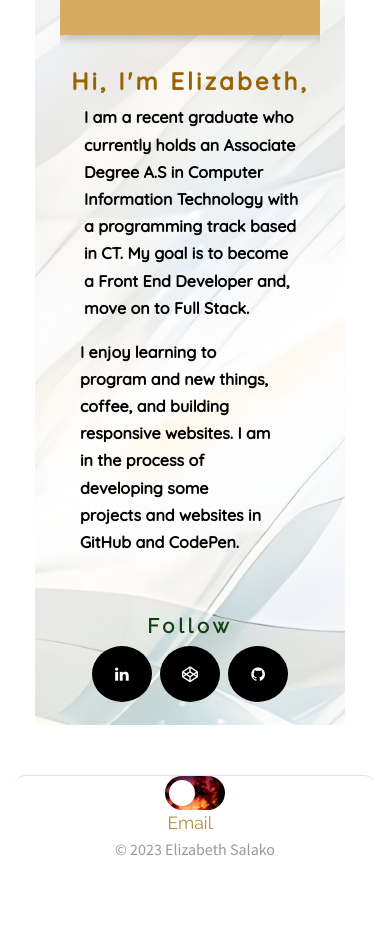
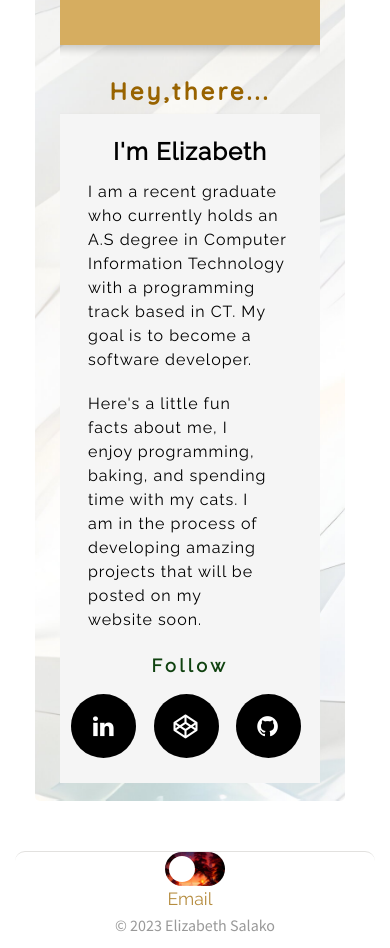
Before and after one commit to LizCodeStories/ElizabethSalako, a plain HTML site: page index.html in a window 390 px wide. Shown: the part 539-1487 px from the top of the page. Before the commit the page ends 1410 px from the top, so only its background shows below. Drawn offline with nearby package versions, Linux system fonts and the light colour scheme; a web font is replaced by a local one.

Commit message:
Add files via upload

```diff
--- a/Elizabeth-Salako.css
+++ b/Elizabeth-Salako.css
@@ -85,16 +85,25 @@ header {
 	width: auto;
 	display: grid;
 	border-bottom: 1px solid #E2E1DF;
-	border-radius: 10px;
 }
 
 .nav-branding {
 	font-size: 1.3rem;
 	color: #122620;
+	display: inline-block;
+	padding: 5px 10px;
+	background-color: #ffffff;
+	color: #122620;
+	border-radius: 8px;
+	text-decoration: none;
+	transition: all 0.3s ease;
+
 }
 
 .nav-branding:hover {
-	color: #B68D40;
+	color: #000000;
+	background-color: #E2E1DF;
+	transform: scale(1.05);
 }
 
 li {
@@ -103,7 +112,29 @@ li {
 
 .nav-item {
 	list-style: none;
+	position: relative;
 }
+
+.nav-item::before {
+	content: "";
+	position: absolute;
+	bottom: 0;
+	left: 0;
+	width: 100%;
+	height: 2px;
+	background-color: transparent;
+	transition: background-color 0.3s ease-in-out;
+  }
+
+  .nav-item:hover::before {
+	background-color: green;
+  }
+
+  .nav-item.active::before {
+	background-color: gold;
+  }
+
+
 
 .navbar {
 	display: flex;
@@ -174,7 +205,10 @@ a:hover {
 	margin-bottom: 1%;
 	margin-left: 2%;
 	margin-right: 5%;
+
 }
+
+
 
 
 /* Img Home Page */
@@ -264,6 +298,7 @@ a:hover {
 	background-repeat: no-repeat;
 	background-size: cover;
   	background-position: center;
+
 }
 
 .Hero:before {
@@ -296,6 +331,7 @@ a:hover {
 	align-items: center;
 	justify-content: space-around;
 	font-family: 'Raleway', sans-serif;
+	letter-spacing: 1px;
   }
 
   .facts {
@@ -304,36 +340,42 @@ a:hover {
 	display: flex;
 	align-items: center;
 	justify-content: space-around;
-	font-family: 'Quicksand', sans-serif;
-	z-index: 10;
-	font-weight: 600;
+	letter-spacing: 1px;
 }
 
 .follow {
 	font-family: 'Raleway', sans-serif;
 	color: #104210;
 	letter-spacing: 0.2em;
-	font-weight: bold;
-	font-size: 1.5rem;
 	margin-top: 10%;
-	font-weight: 800;
+	position: relative;
+  	display: inline-block;
+  	font-size: 18px;
+  	font-weight: bold;
+  	transition: all 0.3s ease;
   }
 
-  .follow2 {
-	text-align: center;
-	font-family: 'Raleway', sans-serif;
-	color: #104210;
-	letter-spacing: 0.1em;
-	font-weight: bold;
-	font-size: 1.6rem;
-	margin-top: 5%;
+  .follow::after {
+	content: '';
+	position: absolute;
+	bottom: -5px;
+	left: 0;
+	width: 100%;
+	height: 2px;
+	background-color: #B68D40;
+	transform: scaleX(0);
+	transform-origin: left center;
+	transition: transform 0.3s ease;
   }
 
-  .follow2-button {
-	text-align: center;
-	justify-content: center;
-  	align-items: center;
+  .follow:hover {
+	color: #B68D40;
   }
+
+  .follow:hover::after {
+	transform: scaleX(1);
+  }
+
 
   /* Social Media Buttons */
 
@@ -344,7 +386,8 @@ a:hover {
 	display: flex;
 	padding: 20px;
   	font-size: 60px;
- 	width: 60px;
+ 	width: 65px;
+	height: auto;
   	text-align: center;
   	text-decoration: none;
  	margin: 5px 2px;
@@ -361,7 +404,8 @@ a:hover {
 	display: flex;
 	padding: 20px;
   	font-size: 60px;
- 	width: 60px;
+ 	width: 65px;
+	height: auto;
   	text-align: center;
   	text-decoration: none;
  	margin: 5px 2px;
@@ -373,11 +417,11 @@ a:hover {
 
 .fa-github {
 	background: #000000;
-	color: white;
 	display: flex;
 	padding: 20px;
   	font-size: 60px;
- 	width: 60px;
+ 	width: 65px;
+	height: auto;
   	text-align: center;
   	text-decoration: none;
  	margin: 5px 2px;
@@ -458,6 +502,8 @@ border-radius: 5px;
 	text-align: center;
 	display: block;
 	font-size: 1.3rem;
+	margin-top: 1%;
+	margin-bottom: 5%;
 }
 
 /* Resume Section */
@@ -827,15 +873,32 @@ footer {
   }
 
   .dark-mode .follow{
-	color: #ffbf45;
+	color: #fff;
   }
 
   .dark-mode .Skills {
 	color: #ffbf45;
   }
 
+  .dark-mode .intro-card {
+	background-color: #a3a3ae;
+  }
 
+  .dark-mode .intro-card p {
+	color: #fff;
+  }
 
+  .dark-mode .intro-card h2 {
+	color: #fff;
+  }
+
+ .dark-mode .nav-branding {
+	color: #ffbf45;
+	background-color: #444551;
+  }
+
+  .dark-mode .nav-link {
+ }
   /* Styles for the switch toggle button */
   .switch {
 	position: relative;
@@ -942,7 +1005,7 @@ footer {
 		border-radius: 5px;
 		padding: 5%;
 		background-size: cover;
-  	background-position: center;
+  		background-position: center;
 	}
 
 	 .Avatar-Me {
@@ -951,6 +1014,15 @@ footer {
 
 
 	.main {
+		display: flex;
+		flex-direction: column;
+		justify-content: center;
+		max-width: auto;
+		overflow-y: hidden;
+		overflow-x: hidden;
+	  }
+
+	  .intro-card {
 		display: flex;
 		flex-direction: column;
 		justify-content: center;
@@ -988,6 +1060,7 @@ footer {
 		padding-right: 4rem;
 		display: flex;
 		flex-direction: column;
+		border-radius: 5px;
 	}
 
 	.one-project {
@@ -1063,6 +1136,11 @@ text-shadow: 7px #D6AD60;
 	font-size: 1.4rem;
 	color: #122620;
 }
+.nav-branding:hover {
+	color: #000000;
+	background-color: #E2E1DF;
+	transform: scale(1.05);
+}
 }
 
 
@@ -1097,6 +1175,35 @@ text-shadow: 7px #D6AD60;
 			display: block;
 			font-size: 1rem;
 		}
+
+
+		.follow::after {
+			content: '';
+			position: absolute;
+			bottom: -5px;
+			left: 0;
+			width: 10%;
+			height: 2px;
+			background-color: #B68D40;
+			transform: scaleX(0);
+			transform-origin: left center;
+			transition: transform 0.3s ease;
+		  }
+
+		  .follow:hover {
+			color: #B68D40;
+		  }
+
+		  .follow:hover::after {
+			transform: scaleX(1);
+		  }
+
+
+		  .follow2-button {
+			text-align: center;
+			justify-content: center;
+			  align-items: center;
+		  }
 
 		.follow2 {
 			font-size: 1.3rem;
@@ -1176,7 +1283,7 @@ text-shadow: 7px #D6AD60;
 		.facts {
 			display: flex;
 		  	flex-direction: column;
-			font-size: 16px;
+
 			width: auto;
 			text-align: left;
 			padding: 30%;
@@ -1188,6 +1295,29 @@ text-shadow: 7px #D6AD60;
 			overflow-x: hidden;
 
 		}
+
+		.intro-card p {
+			font-size: 14px;
+			line-height: 1.4;
+		  }
+
+		  .goal-text {
+			font-size: 14px;
+			line-height: 1.4;
+			display: flex;
+		  	flex-direction: column;
+
+			width: auto;
+			text-align: left;
+			padding: 30%;
+			padding-top: 0;
+			padding-bottom: 0;
+			margin: 0% 0% 0% 0%;
+			margin-top: 0;
+			line-height: 1.7em;
+			overflow-x: hidden;
+		  }
+
 		.follow {
 			font-size: 20px;
 			text-align: center;
@@ -1216,3 +1346,143 @@ text-shadow: 7px #D6AD60;
 			}
 		}
 	}
+
+
+/* Loading Screen*/
+#loading-screen {
+	position: fixed;
+	top: 0;
+	left: 0;
+	width: 100%;
+	height: 100%;
+	background-image: url("IMG_0879.JPG");
+	display: flex;
+	justify-content: center;
+	align-items: center;
+	z-index: 9999;
+  }
+
+  .loader {
+	border: 8px solid #f3f3f3; /* Light gray border */
+	border-top: 8px solid #B68D40; /* Blue border */
+	border-radius: 50%;
+	width: 60px;
+	height: 60px;
+	animation: spin 1s linear infinite; /* Add a CSS animation */
+  }
+
+  @keyframes spin {
+	0% { transform: rotate(0deg); }
+	100% { transform: rotate(360deg); }
+  }
+
+
+  .intro-card {
+	background-color: #f5f5f5;
+	border-radius: 8px;
+	padding: 20px;
+	box-shadow: 0 2px 4px rgba(0, 0, 0, 0.1);
+}
+
+.intro-card h2 {
+  font-size: 24px;
+  margin-bottom: 10px;
+}
+
+.intro-card p {
+  font-size: 16px;
+  line-height: 1.5;
+}
+
+.intro-card .facts {
+  margin-top: 20px;
+}
+
+.intro-card .follow {
+  font-size: 18px;
+  margin-top: 20px;
+}
+
+.intro-card .social-icons {
+  margin-top: 10px;
+}
+
+.intro-card .social-icons a {
+  margin-right: 10px;
+  color: #333;
+  font-size: 24px;
+  transition: color 0.3s ease;
+}
+
+.intro-card .social-icons a:hover {
+  color: #B68D40;
+}
+
+/*Intro*/
+
+.intro-card {
+	background-color: #f5f5f5;
+	border-radius: 8px;
+	padding: 20px;
+	box-shadow: 0 2px 4px rgba(0, 0, 0, 0.1);
+  }
+
+  .intro-card h2 {
+	font-size: 24px;
+	margin-bottom: 10px;
+  }
+
+
+  .intro-card .facts {
+	margin-top: 20px;
+  }
+
+  .intro-card .follow {
+	font-size: 18px;
+	margin-top: 20px;
+  }
+
+  .intro-card .social-icons {
+	margin-top: 10px;
+  }
+
+  .intro-card .social-icons a {
+	margin-right: 10px;
+	color: #fff;
+	font-size: 24px;
+	transition: color 0.3s ease;
+  }
+
+  .intro-card .social-icons a:hover {
+	color: #B68D40;
+  }
+
+  .name {
+	position: relative;
+	transition: all 0.3s ease;
+  }
+
+  .name::after {
+	content: '';
+	position: absolute;
+	top: 50%;
+	left: 50%;
+	transform: translate(-50%, -50%);
+	width: 0;
+	height: 0;
+	border-radius: 50%;
+	border: 2px solid #B68D40;
+	opacity: 0;
+	pointer-events: none;
+	transition: all 0.3s ease;
+  }
+
+  .name:hover {
+	color: #B68D40;
+  }
+
+  .name:hover::after {
+	width: calc(100% + 10px);
+	height: calc(100% + 10px);
+	opacity: 1;
+  }
--- a/index.html
+++ b/index.html
@@ -3,7 +3,7 @@
 <head>
 <meta charset="UTF-8">
 <title>Home | Elizabeth Salako</title>
-<link rel="icon" type="image/png" href="img/favicon.ico">
+<link rel="icon" type="image/png" href="img/favicon2.ico">
 <meta name = "viewport" content="width=device-width, initial-scale=1">
 <link href="Elizabeth-Salako.css" rel="stylesheet" type="text/css">
 <link href="https://fonts.googleapis.com/css2?family=Asul:wght@700&family=Open+Sans:ital,wght@1,500&family=Raleway&display=swap" rel="stylesheet">
@@ -13,6 +13,12 @@
 </head>
         <!-- Logo Header -->
         <body>
+     <!--Loading Screen-->
+
+     <div id="loading-screen">
+        <div class="loader"></div>
+      </div>
+
 
 
 <!-- Header -->
@@ -62,22 +68,28 @@
 
 <!--Introduction-->
 <div class="Main-opening">
-<h2 class="opening">Hi, I'm Elizabeth,</h2>
-<p class="intro"> I am a recent graduate
-     who currently holds an Associate Degree A.S in Computer Information Technology
-    with a programming track based in CT.
-     My goal is to become a Front End Developer and,
-     move on to Full Stack. </p>
-     <div>
-        <p class="facts">I enjoy learning to program and new things, coffee, and building responsive websites.
-            I am in the process of developing some projects and websites in GitHub and CodePen.</p>
-            <!--Social Media-->
-             <h3 class="follow">Follow</h3>
 
-             <a href="https://www.linkedin.com/in/elizabeth-salako/" target="https://www.linkedin.com/in/elizabeth-salako/_blank" class="fa fa-linkedin"></a>
-             <a href="https://codepen.io/LizSalako" target="https://codepen.io/LizSalako_blank" class="fa fa-codepen"></a>
-             <a href="https://github.com/LizSalako" target="https://github.com/LizSalako_blank" class="fa fa-github"></a>
+<h2 class="opening">Hey, there...</h2>
+
+
+<div class="intro-card">
+    <h2 class="name">I'm Elizabeth</h2>
+    <p class="goal-text">I am a recent graduate
+       who currently holds an A.S degree in Computer Information Technology
+      with a programming track based in CT.
+       My goal is to become a software developer.
+  </p>
+
+    <p class="facts">Here's a little fun facts about me, I enjoy programming, baking, and spending time with my cats.
+              I am in the process of developing amazing projects that will be posted on my website soon.
+  </p>
+    <h3 class="follow">Follow</h3>
+    <div class="social-icons">
+      <a href="https://www.linkedin.com/in/elizabeth-salako/" target="_blank" class="fa fa-linkedin"></a>
+      <a href="https://codepen.io/LizSalako" target="_blank" class="fa fa-codepen"></a>
+      <a href="https://github.com/LizSalako" target="_blank" class="fa fa-github"></a>
     </div>
+  </div>
 
 
 
--- a/script.js
+++ b/script.js
@@ -27,3 +27,41 @@ document.querySelectorAll(".nav-link").forEach(n => n.
         body.classList.remove('dark-mode');
       }
     });
+
+    // Loading screen
+   // Wait for the page to finish loading
+window.addEventListener('load', function() {
+  // Set the delay time in milliseconds (8 seconds = 8000 milliseconds)
+  var delayTime = 200;
+
+  // Get a reference to the loading screen element
+  var loadingScreen = document.getElementById('loading-screen');
+
+  // Delay the removal of the loading screen
+  setTimeout(function() {
+    // Remove the loading screen by hiding or removing it from the DOM
+    loadingScreen.style.display = 'none';
+    // Alternatively, you can remove the loading screen element from the DOM completely:
+    // loadingScreen.parentNode.removeChild(loadingScreen);
+  }, delayTime);
+});
+
+
+
+//Navbar
+
+document.addEventListener('DOMContentLoaded', function() {
+  var textElement = document.querySelector('.opening');
+  var text = textElement.innerText;
+  textElement.innerText = '';
+
+  var i = 0;
+  var typingEffect = setInterval(function() {
+    if (i < text.length) {
+      textElement.innerText += text.charAt(i);
+      i++;
+    } else {
+      clearInterval(typingEffect);
+    }
+  }, 100);
+});
```
Also changed, not shown: projects.html (+0 -6 lines), img/favicon2.ico (added), 1 other file.
